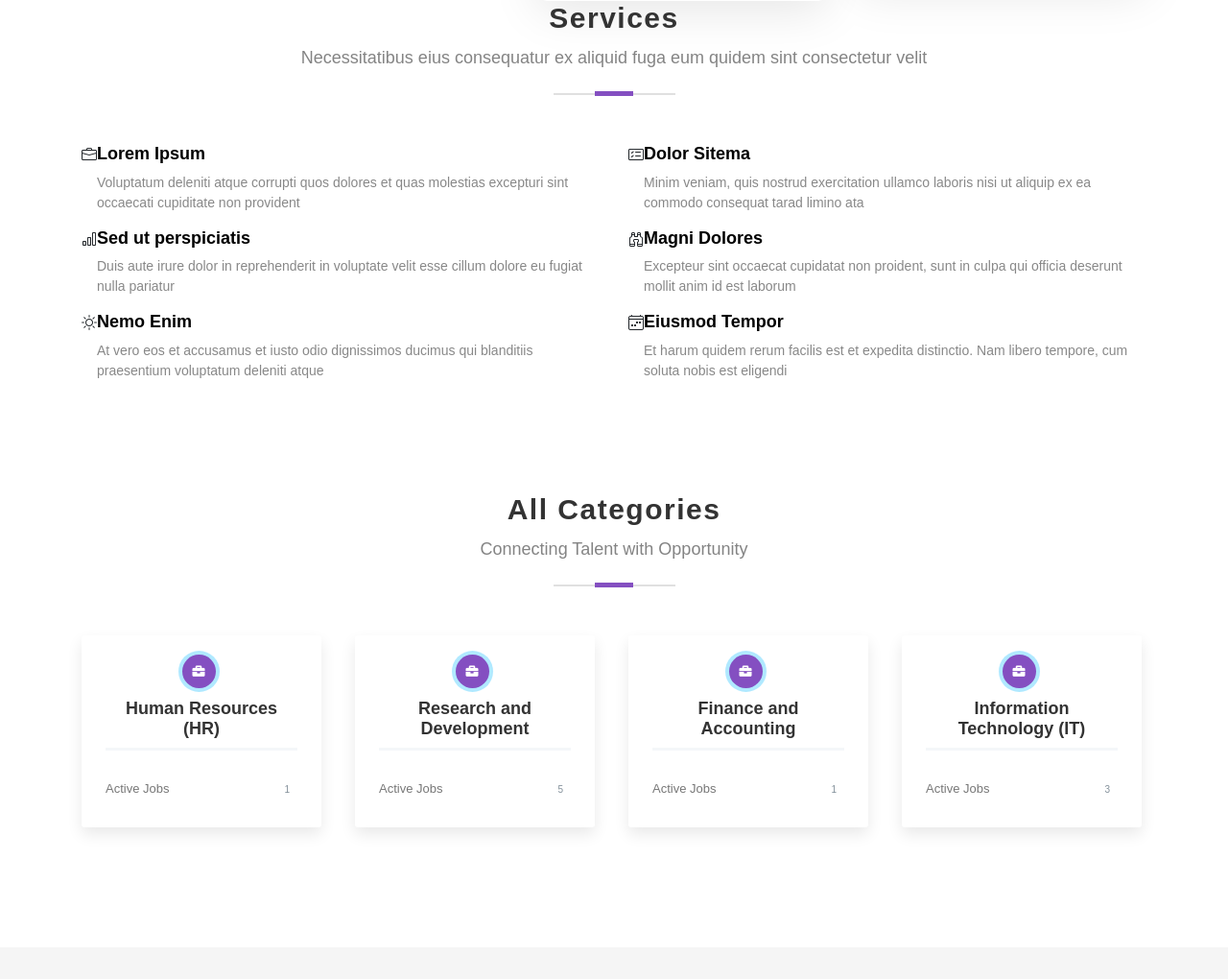
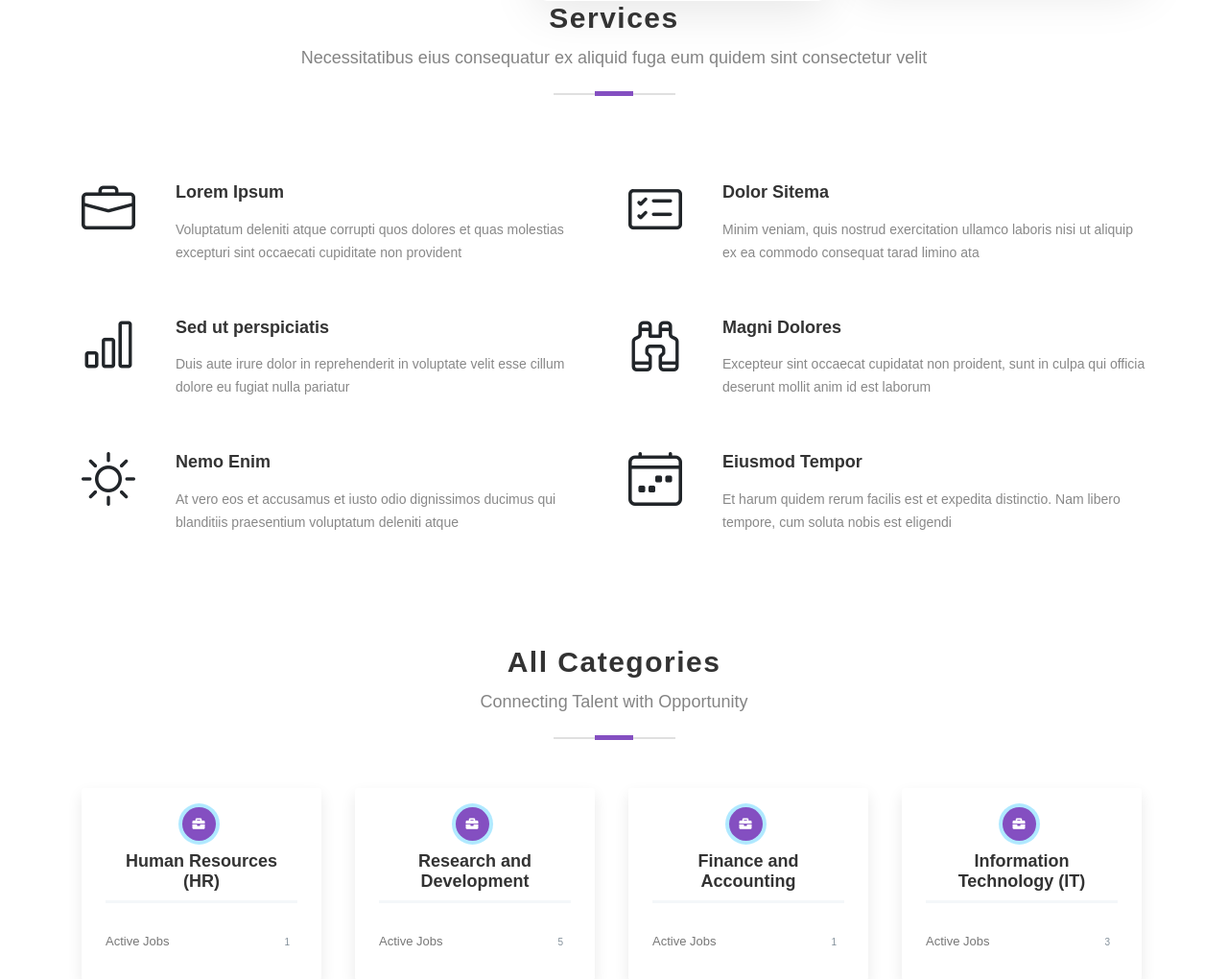
Before and after one commit to Sangeeta-g-d/interview_company, a Django app: page / in a window 1280 px wide. Shown: the part 1848-2868 px from the top of the page at 96% size. Run offline with Django 4.2, Linux system fonts and the light colour scheme; data comes from the database, SQL or seed files in the repository; some libraries are stand-ins or nearby versions; some web fonts are replaced.

Commit message:
new css file

```diff
--- a/static/assets2/css/specific.css
+++ b/static/assets2/css/specific.css
@@ -103,3 +103,78 @@
       margin-top: 0;
     }
   }
+  /* Services Section - Home Page
+------------------------------*/
+.services .service-item {
+    position: relative;
+    padding-top: 40px;
+  }
+
+  .services .service-item:before {
+    content: "";
+    position: absolute;
+    top: 0;
+    left: 0;
+    right: 0;
+    height: 2px;
+    background: rgba(var(--default-color-rgb), 0.1);
+  }
+
+  .services .service-item::after {
+    content: "";
+    position: absolute;
+    top: 0;
+    left: 0;
+    width: 30px;
+    height: 2px;
+    background: var(--primary-color);
+    border-right: 5px solid var(--background-color);
+  }
+
+  .services .service-item .icon {
+    width: 48px;
+    height: 48px;
+    position: relative;
+    margin-right: 50px;
+    line-height: 0;
+  }
+
+  .services .service-item .icon i {
+    color: rgba(var(--default-color-rgb), 0.7);
+    font-size: 56px;
+    transition: ease-in-out 0.3s;
+    z-index: 2;
+    position: relative;
+  }
+
+  .services .service-item .icon:before {
+    position: absolute;
+    content: "";
+    height: 30px;
+    width: 30px;
+    background: rgba(var(--primary-color-rgb), 0.3);
+    border-radius: 50px;
+    z-index: 1;
+    bottom: -15px;
+    right: -15px;
+    transition: 0.3s;
+  }
+
+  .services .service-item .title {
+    font-weight: 700;
+    margin-bottom: 15px;
+    font-size: 18px;
+  }
+
+  .services .service-item .title a {
+    color: var(--secondary-color);
+  }
+
+  .services .service-item .title a:hover {
+    color: var(--primary-color);
+  }
+
+  .services .service-item .description {
+    line-height: 24px;
+    font-size: 14px;
+  }
```
